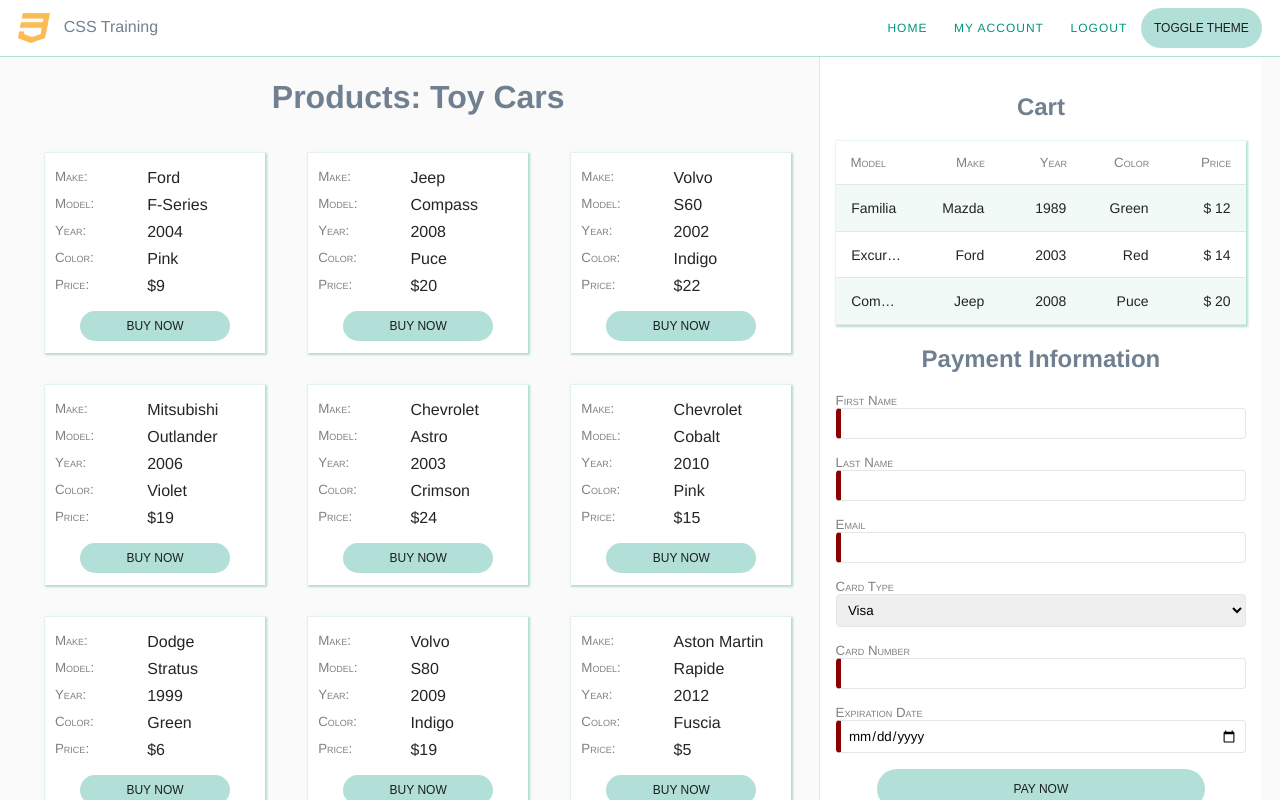
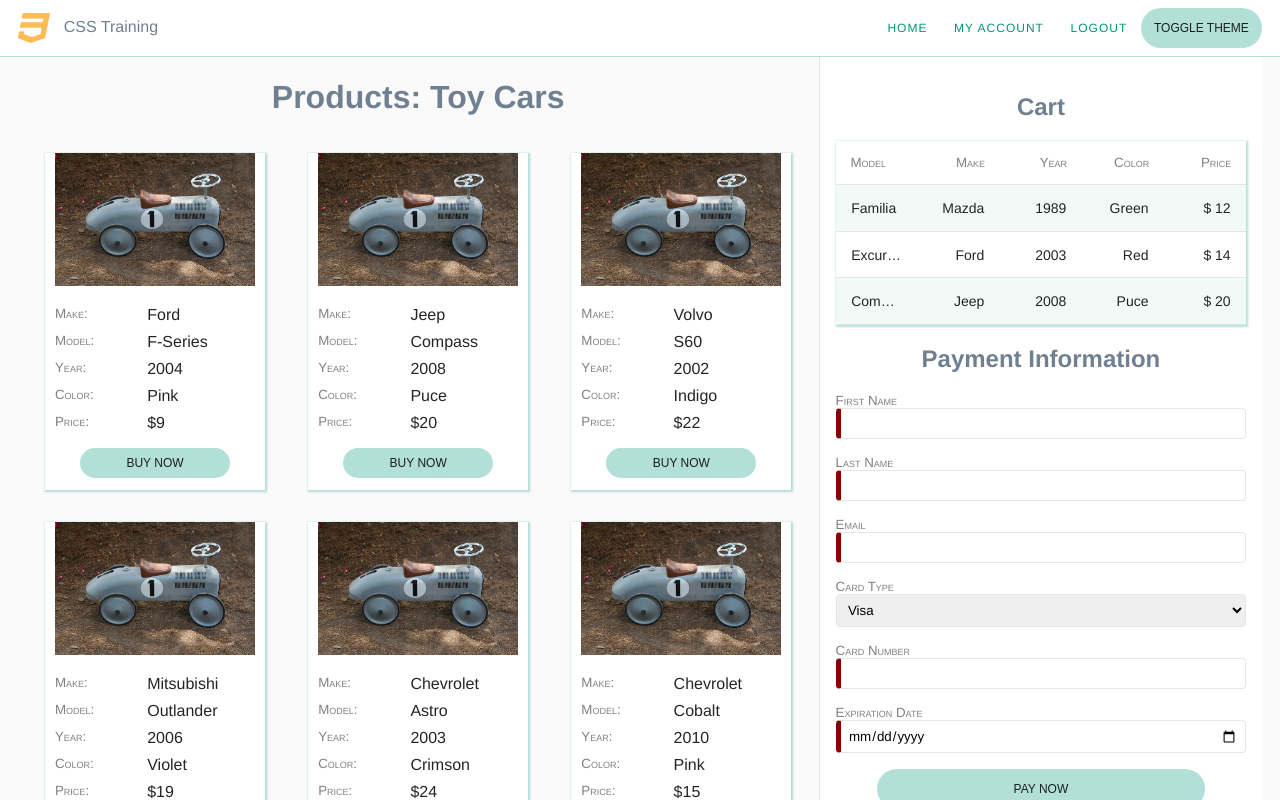
Before and after one commit to Andromeda-Galactic-Solutions/css-training, a Vue app: page / in a window 1280 px wide. Shown: the top 800 px of the page. Built offline with nearby package versions, Linux system fonts and the light colour scheme.

Commit message:
added toy car

```diff
--- a/src/components/products.vue
+++ b/src/components/products.vue
@@ -3,6 +3,7 @@
     <h1>Products: Toy Cars</h1>
     <ul>
       <li v-for="product in products" :key="product.id">
+        <img src="../assets/img/toy-car.jpg" alt="toy car">
         <dl>
           <dt>Make:</dt> <dd>{{ product.make }}</dd>
           <dt>Model:</dt> <dd>{{ product.model }}</dd>
@@ -52,6 +53,12 @@
     margin: 2ex auto;
     padding: 1.25ex 2ch;
   }
+  img {
+    width:100%;
+    max-width: 640px;
+    height: auto;
+  }
+
 </style>
 
 <script>
```
Also changed, not shown: src/assets/img/toy-car.jpg (added).
